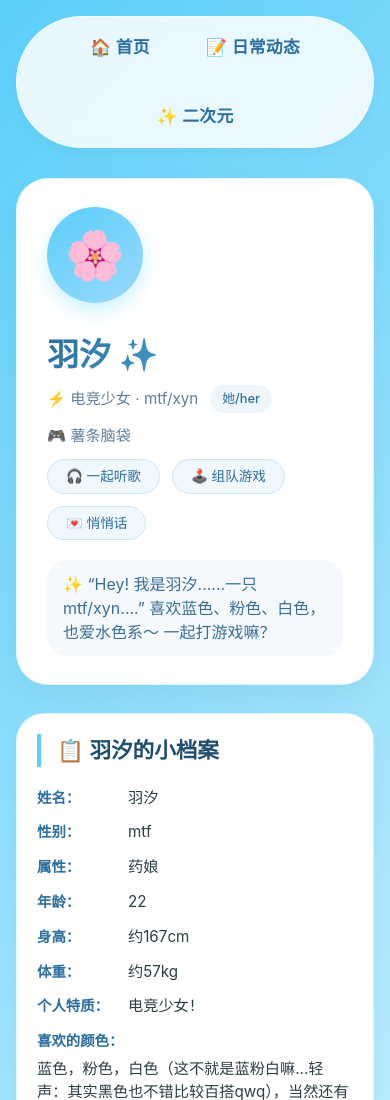
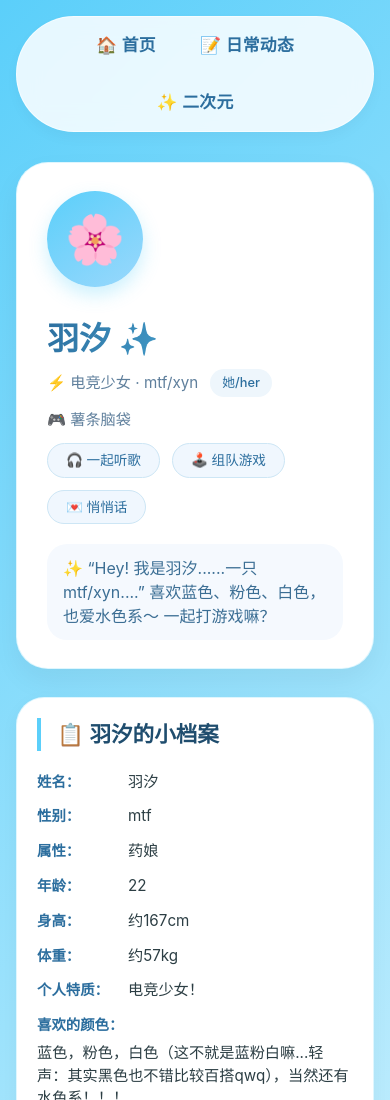
Before and after one commit to shirokoiii9/shirokoiii9.github.io, a plain HTML site: page index.html in a window 390 px wide. Shown: the top 1100 px of the page. Drawn offline with Linux system fonts and the light colour scheme.

Commit message:
Update index.html

```diff
--- a/index.html
+++ b/index.html
@@ -12,7 +12,6 @@
         }
 
         body {
-            /* 主色调：5bcffa 蓝色 + ffffff 白色 (清爽社交风) */
             background: linear-gradient(135deg, #5bcffa 0%, #ffffff 85%);
             font-family: -apple-system, BlinkMacSystemFont, 'Segoe UI', 'Microsoft YaHei', sans-serif;
             min-height: 100vh;
@@ -26,8 +25,8 @@
             padding: 20px 24px 48px;
         }
 
-        /* 玻璃质感导航栏 (删除了约玩组队和留言板，加入二次元) */
-        .social-nav {
+        /* ========= 统一导航栏样式 ========= */
+        .nav-bar {
             background: rgba(255, 255, 255, 0.85);
             backdrop-filter: blur(12px);
             padding: 12px 28px;
@@ -38,10 +37,10 @@
             gap: 32px;
             flex-wrap: wrap;
             box-shadow: 0 6px 14px rgba(0, 0, 0, 0.03);
-            border: 1px solid rgba(255,255,255,0.6);
+            border: 1px solid rgba(255, 255, 255, 0.6);
         }
 
-        .social-nav a {
+        .nav-bar a {
             color: #2c6e9e;
             text-decoration: none;
             font-weight: 600;
@@ -52,11 +51,12 @@
             letter-spacing: 0.3px;
         }
 
-        .social-nav a:hover {
+        .nav-bar a:hover {
             background: #5bcffa20;
             color: #1f6392;
             transform: translateY(-1px);
         }
+        /* ========= 导航栏结束 ========= */
 
         /* 主要社交资料卡片 */
         .profile-hero {
@@ -154,7 +154,6 @@
             transform: translateY(-2px);
         }
 
-        /* 通用卡片样式 */
         .social-card {
             background: white;
             border-radius: 28px;
@@ -256,14 +255,18 @@
                 flex-direction: column;
                 align-items: flex-start;
             }
+            .nav-bar {
+                gap: 20px;
+                padding: 10px 18px;
+            }
         }
     </style>
 </head>
 <body>
 
 <div class="container">
-    <!-- 导航栏：删除“约玩组队”和“留言板”，新增“二次元” -->
-    <div class="social-nav">
+    <!-- 统一导航栏 -->
+    <div class="nav-bar">
         <a href="index.html">🏠 首页</a>
         <a href="diary.html">📝 日常动态</a>
         <a href="anime.html">✨ 二次元</a>
@@ -296,7 +299,7 @@
         </div>
     </div>
 
-    <!-- 个人信息卡片（完整保留） -->
+    <!-- 个人信息卡片 -->
     <div class="social-card">
         <div class="card-header">
             <h3>📋 羽汐的小档案</h3>
```
